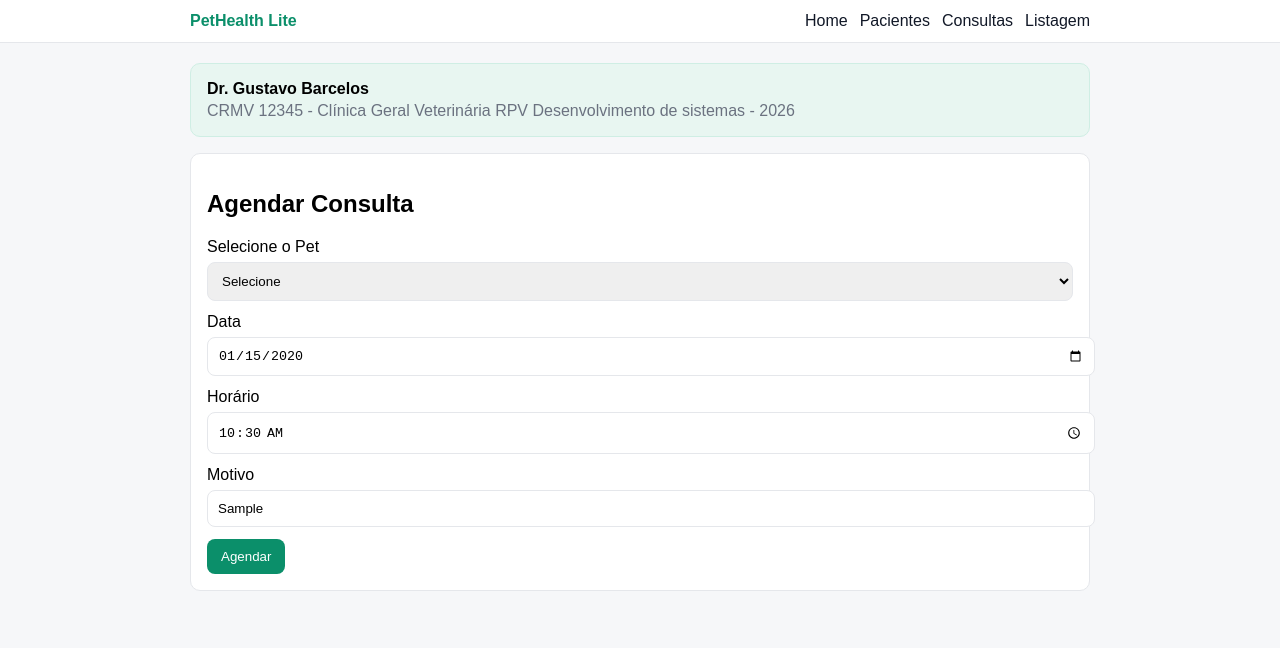
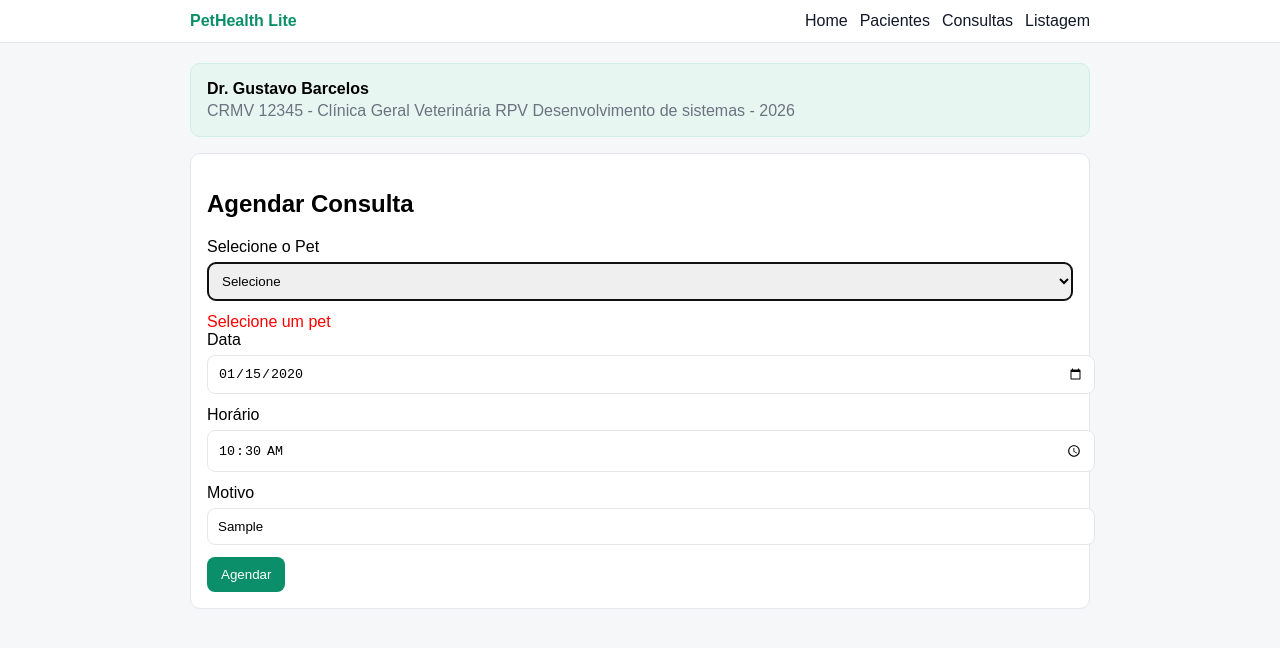
Before and after one commit to gustavobarcelos18/Pet-Health, a React (Vite) app: page /consultas in a window 1280 px wide. Both pictures are taken after typing "2020-01-15", "10:30", "Sample" into the empty fields and a click on the button "Agendar". Shown: the top 648 px of the page. Built offline with nearby package versions, Linux system fonts and the light colour scheme.

Commit message:
Valida dados da consulta utilizando react-hook-form e zod, fecha #10

```diff
--- a/src/paginas/PaginaConsultas.tsx
+++ b/src/paginas/PaginaConsultas.tsx
@@ -1,19 +1,28 @@
 // Desenvolvido por Gustavo - PetHealth Lite - RPV 2026
 
 import { useEffect, useState } from "react";
+import { useForm } from "react-hook-form";
+import { z } from "zod";
+import { zodResolver } from "@hookform/resolvers/zod";
+
+const esquemaConsulta = z.object({
+  petId: z.string().min(1, "Selecione um pet"),
+  data: z.string().min(1, "Informe a data"),
+  horario: z.string().min(1, "Informe o horário"),
+  motivo: z.string().min(1, "Informe o motivo"),
+});
+
+type DadosConsulta = z.infer<typeof esquemaConsulta>;
 
 export default function PaginaConsultas() {
   const medicoFixo = {
     nome: "Dr. Gustavo Barcelos",
     crmv: "12345",
-    especialidade: "Clínica Geral Veterinária RPV Desenvolvimento de sistemas - 2026",
+    especialidade:
+      "Clínica Geral Veterinária RPV Desenvolvimento de sistemas - 2026",
   };
 
   const [listaPets, setListaPets] = useState<any[]>([]);
-  const [petSelecionado, setPetSelecionado] = useState("");
-  const [data, setData] = useState("");
-  const [horario, setHorario] = useState("");
-  const [motivo, setMotivo] = useState("");
 
   useEffect(() => {
     const dados = localStorage.getItem("pets");
@@ -22,25 +31,26 @@ export default function PaginaConsultas() {
     }
   }, []);
 
-  function agendar(evento: React.FormEvent) {
-    evento.preventDefault();
+  const {
+    register,
+    handleSubmit,
+    formState: { errors },
+  } = useForm<DadosConsulta>({
+    resolver: zodResolver(esquemaConsulta),
+  });
 
-    if (petSelecionado === "") {
-      alert("Selecione um pet para agendar a consulta.");
-      return;
-    }
-
+  function agendar(dados: DadosConsulta) {
     const consulta = {
       id: Date.now(),
-      petId: petSelecionado,
-      data: data,
-      horario: horario,
-      motivo: motivo,
+      petId: dados.petId,
+      data: dados.data,
+      horario: dados.horario,
+      motivo: dados.motivo,
       medico: medicoFixo,
     };
 
-    console.log("Consulta criada:", consulta);
-    alert("Consulta criada e associada ao pet (ainda não salva).");
+    console.log("Consulta validada:", consulta);
+    alert("Consulta validada com sucesso (ainda não salva).");
   }
 
   return (
@@ -62,11 +72,10 @@ export default function PaginaConsultas() {
       <div className="caixa">
         <h2>Agendar Consulta</h2>
 
-        <form onSubmit={agendar}>
+        <form onSubmit={handleSubmit(agendar)}>
           <label>Selecione o Pet</label>
           <select
-            value={petSelecionado}
-            onChange={(e) => setPetSelecionado(e.target.value)}
+            {...register("petId")}
             style={{
               width: "100%",
               padding: "10px",
@@ -83,23 +92,27 @@ export default function PaginaConsultas() {
               </option>
             ))}
           </select>
+          {errors.petId && (
+            <div style={{ color: "red" }}>{errors.petId.message}</div>
+          )}
 
           <label>Data</label>
-          <input
-            type="date"
-            value={data}
-            onChange={(e) => setData(e.target.value)}
-          />
+          <input type="date" {...register("data")} />
+          {errors.data && (
+            <div style={{ color: "red" }}>{errors.data.message}</div>
+          )}
 
           <label>Horário</label>
-          <input
-            type="time"
-            value={horario}
-            onChange={(e) => setHorario(e.target.value)}
-          />
+          <input type="time" {...register("horario")} />
+          {errors.horario && (
+            <div style={{ color: "red" }}>{errors.horario.message}</div>
+          )}
 
           <label>Motivo</label>
-          <input value={motivo} onChange={(e) => setMotivo(e.target.value)} />
+          <input {...register("motivo")} />
+          {errors.motivo && (
+            <div style={{ color: "red" }}>{errors.motivo.message}</div>
+          )}
 
           <button type="submit">Agendar</button>
         </form>
```
